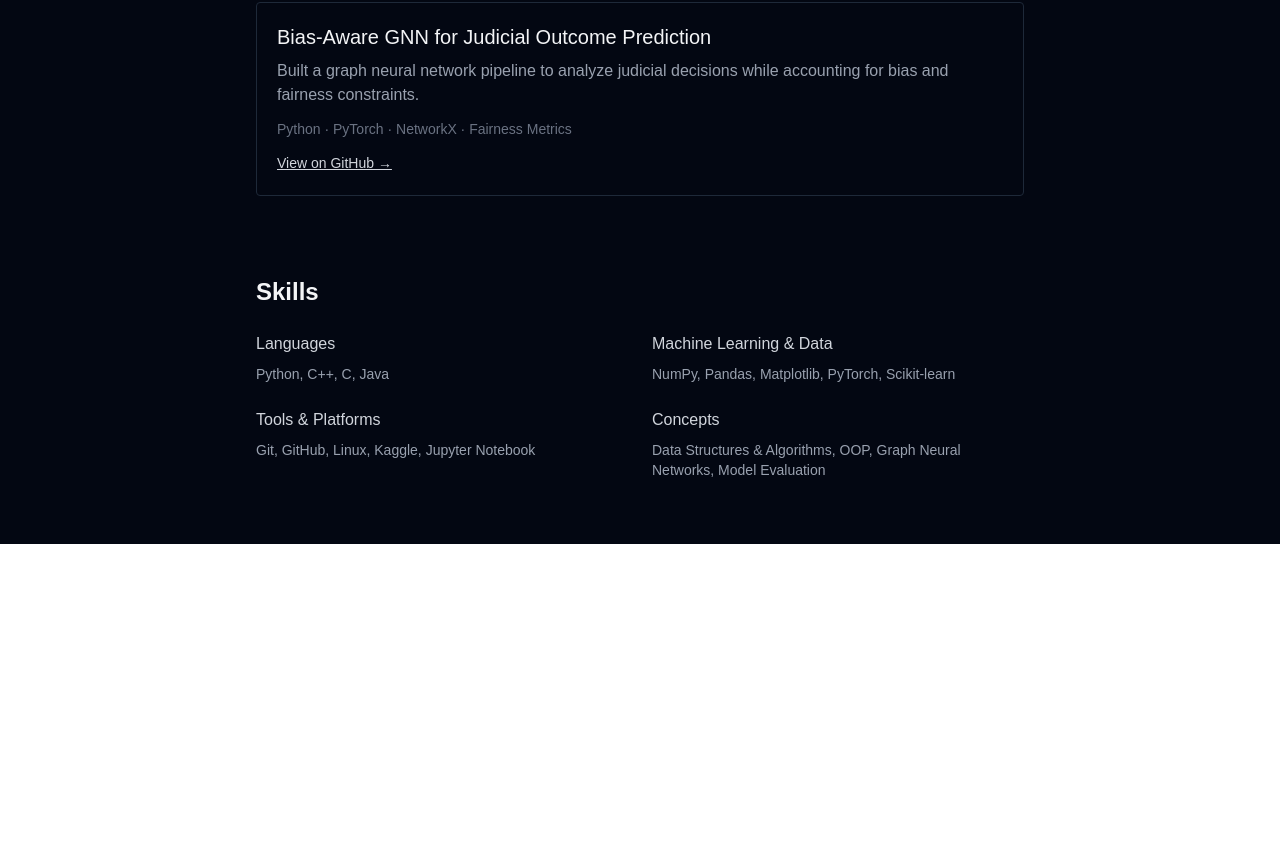
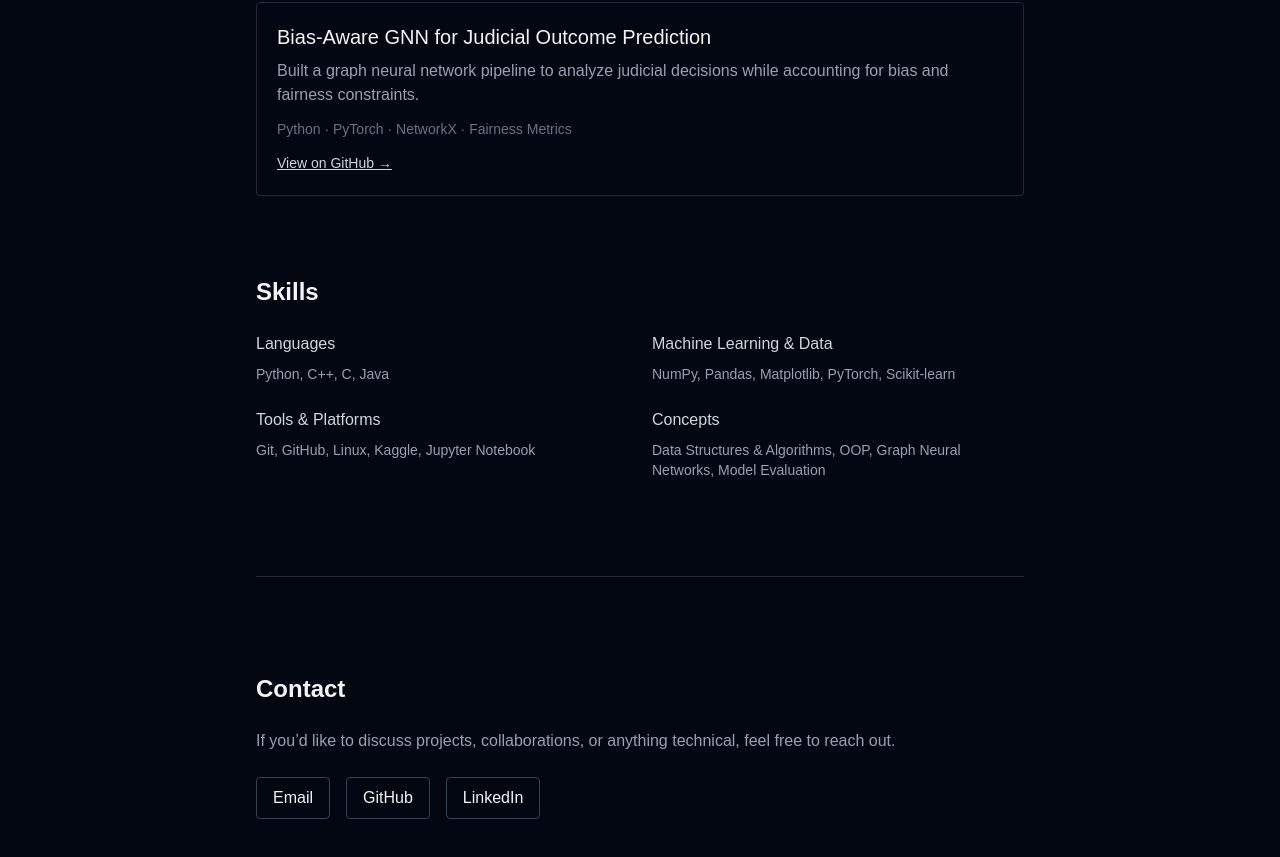
Before and after one commit to shreyansh-dash/Portfolio, a Next.js app: page / in a window 1280 px wide. Shown: the part 622-1479 px from the top of the page. Before the commit the page ends 1166 px from the top, so only its background shows below. Built offline with nearby package versions, Linux system fonts and the light colour scheme.

Commit message:
Updated Footer Section with Contact Info

```diff
--- a/app/page.tsx
+++ b/app/page.tsx
@@ -130,6 +130,43 @@ export default function Home() {
         </section>
       </Reveal>
 
+      <hr className="max-w-3xl mx-auto mt-24 border-gray-800" />
+
+      {/* CONTACT SECTION */}
+      <section className="max-w-3xl mx-auto mt-24 mb-10">
+        <h2 className="text-2xl font-semibold mb-6">
+          Contact
+        </h2>
+
+        <p className="text-gray-400 mb-6">
+          If you’d like to discuss projects, collaborations, or anything technical, feel free to reach out.
+        </p>
+
+        <div className="flex flex-col sm:flex-row gap-4">
+          <a
+            href="mailto:shreyansh.dash@gmail.com"
+            className="px-4 py-2 border border-gray-700 rounded hover:bg-gray-800 text-center"
+          >
+            Email
+          </a>
+
+          <a
+            href="https://github.com/shreyansh-dash"
+            className="px-4 py-2 border border-gray-700 rounded hover:bg-gray-800 text-center"
+          >
+            GitHub
+          </a>
+
+          <a
+            href="https://www.linkedin.com/in/shreyansh-dash-104b99228/?originalSubdomain=in"
+            className="px-4 py-2 border border-gray-700 rounded hover:bg-gray-800 text-center"
+          >
+            LinkedIn
+          </a>
+        </div>
+      </section>
+
+
     </main>
   );
 }
```
